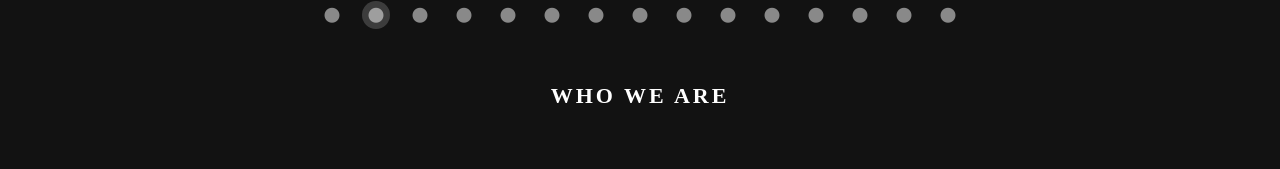
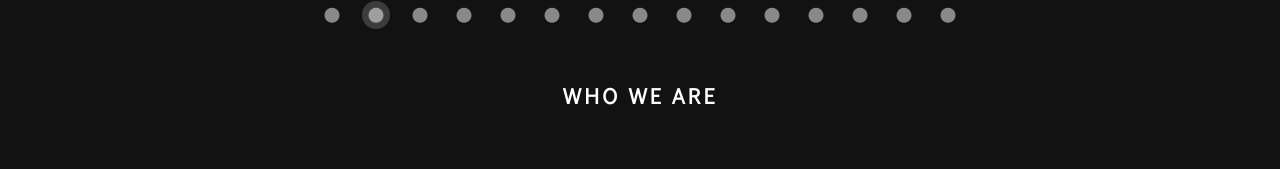
Before and after one commit to darkUnicode/cavo-greco-website, a Nuxt app: page / in a window 1280 px wide. Shown: the part 723-892 px from the top of the page. Built offline with nearby package versions, Linux system fonts and the light colour scheme.

Commit message:
updated logo

```diff
--- a/assets/main.css
+++ b/assets/main.css
@@ -10,9 +10,7 @@ html {
   scroll-margin-top: 170px;
 }
 
-h2, h3, h4, h5, h6 {
-    font-family: 'Radley', serif;
-}
+
 .fs-20 {font-size: 20px !important;}
 .fs-22 {font-size: 22px !important;letter-spacing: 3px !important}
 .fs-48 {font-size: 48px !important; font-weight: 700 !important}
```
